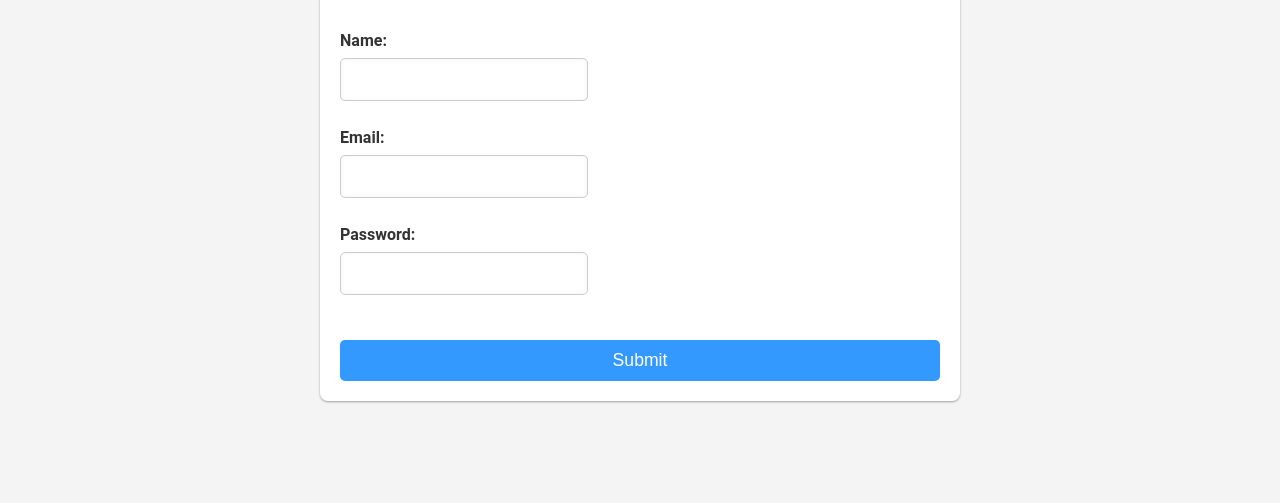
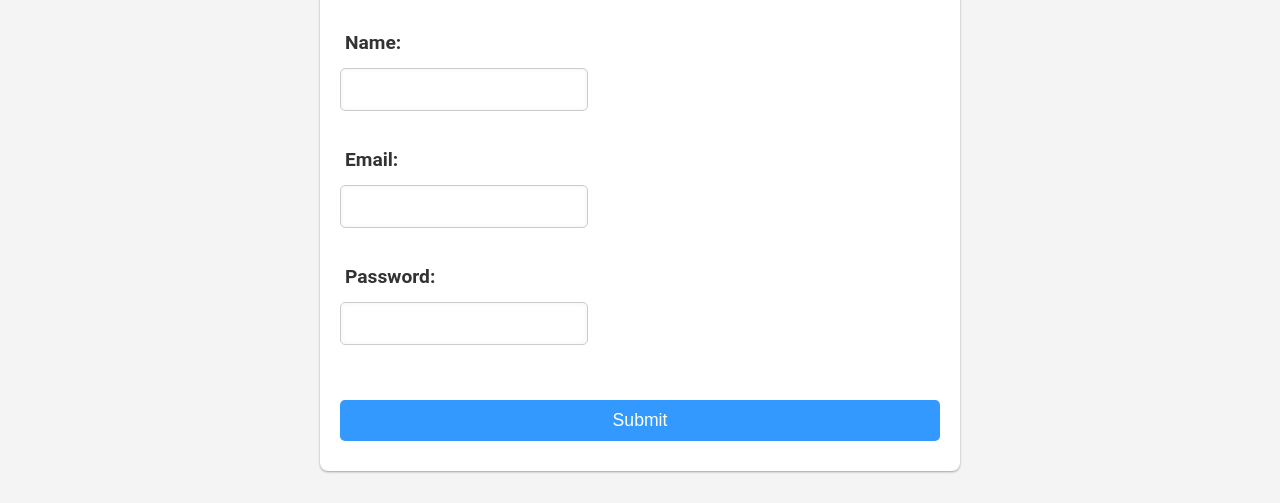
Before and after one commit to thedhanawada/LiveValidateJS, a website: page index.html in a window 1280 px wide. Shown: the part 927-1430 px from the top of the page. Before the commit the page ends 1360 px from the top, so only its background shows below. Drawn offline with Linux system fonts and the light colour scheme.

Commit message:
Update style.css

```diff
--- a/style.css
+++ b/style.css
@@ -1,5 +1,3 @@
-/* General styles */
-
 body {
 margin: 0;
 padding: 0;
@@ -43,7 +41,9 @@ label {
 margin-bottom: 5px;
 display: block;
 font-weight: bold;
-  font-size: 1rem;
+font-size: 1.2rem;
+color: #333;
+padding-left: 5px;
 }
 
 input[type="text"], input[type="email"], input[type="password"] {
@@ -54,6 +54,9 @@ input[type="text"], input[type="email"], input[type="password"] {
 transition: all 0.2s ease-in-out;
 outline: none;
 box-shadow: inset 0 0 5px rgba(0, 0, 0, 0.05);
+margin-top: 5px;
+margin-bottom: 10px;
+color: #333;
 }
 
 input[type="text"]:focus, input[type="email"]:focus, input[type="password"]:focus {
@@ -89,6 +92,7 @@ button[type="submit"] {
   cursor: pointer;
   transition: all 0.2s ease-in-out;
   margin-top: 20px;
+  margin-bottom: 10px;
 }
 
 button[type="submit"]:hover {
```
Lines whose indentation alone changed are shown as unchanged.
